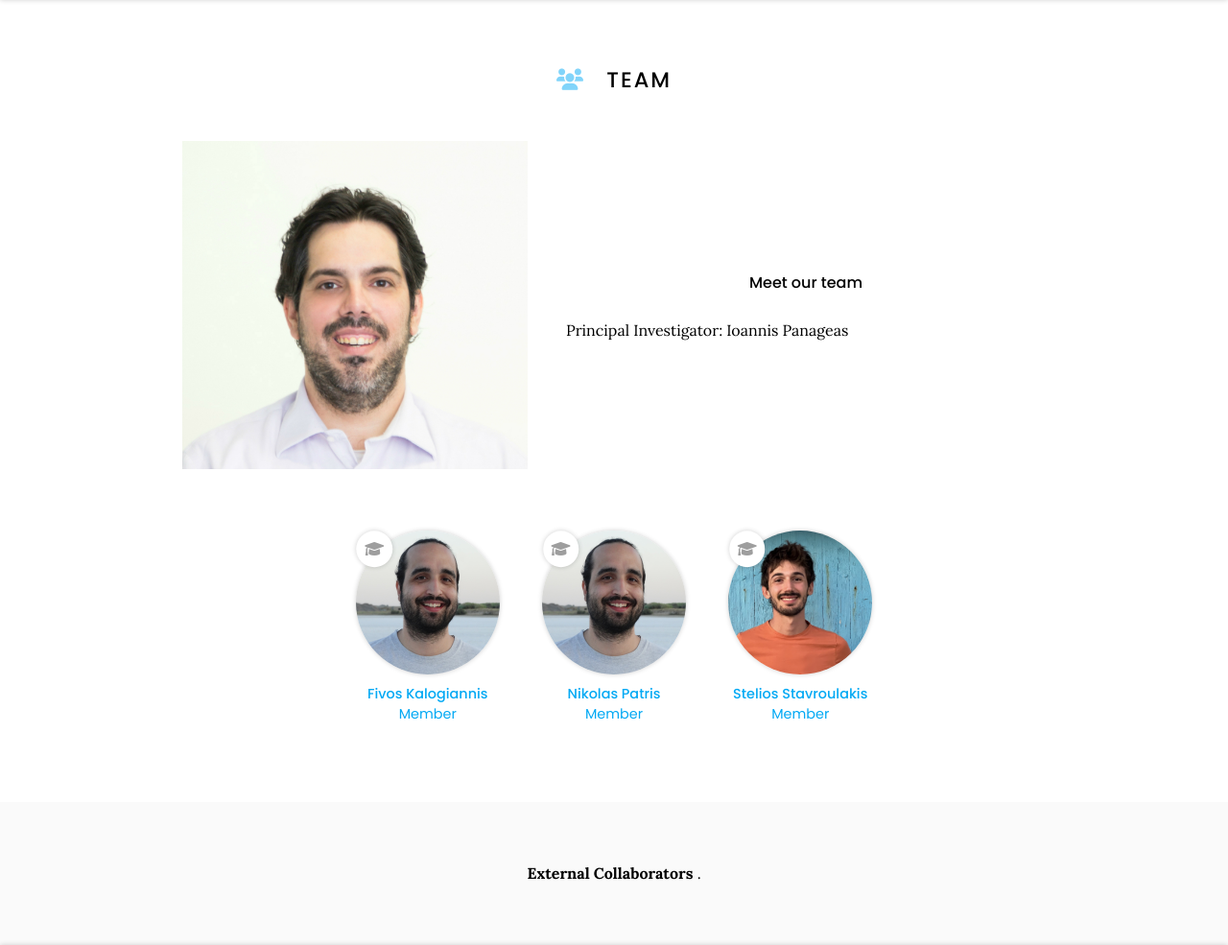
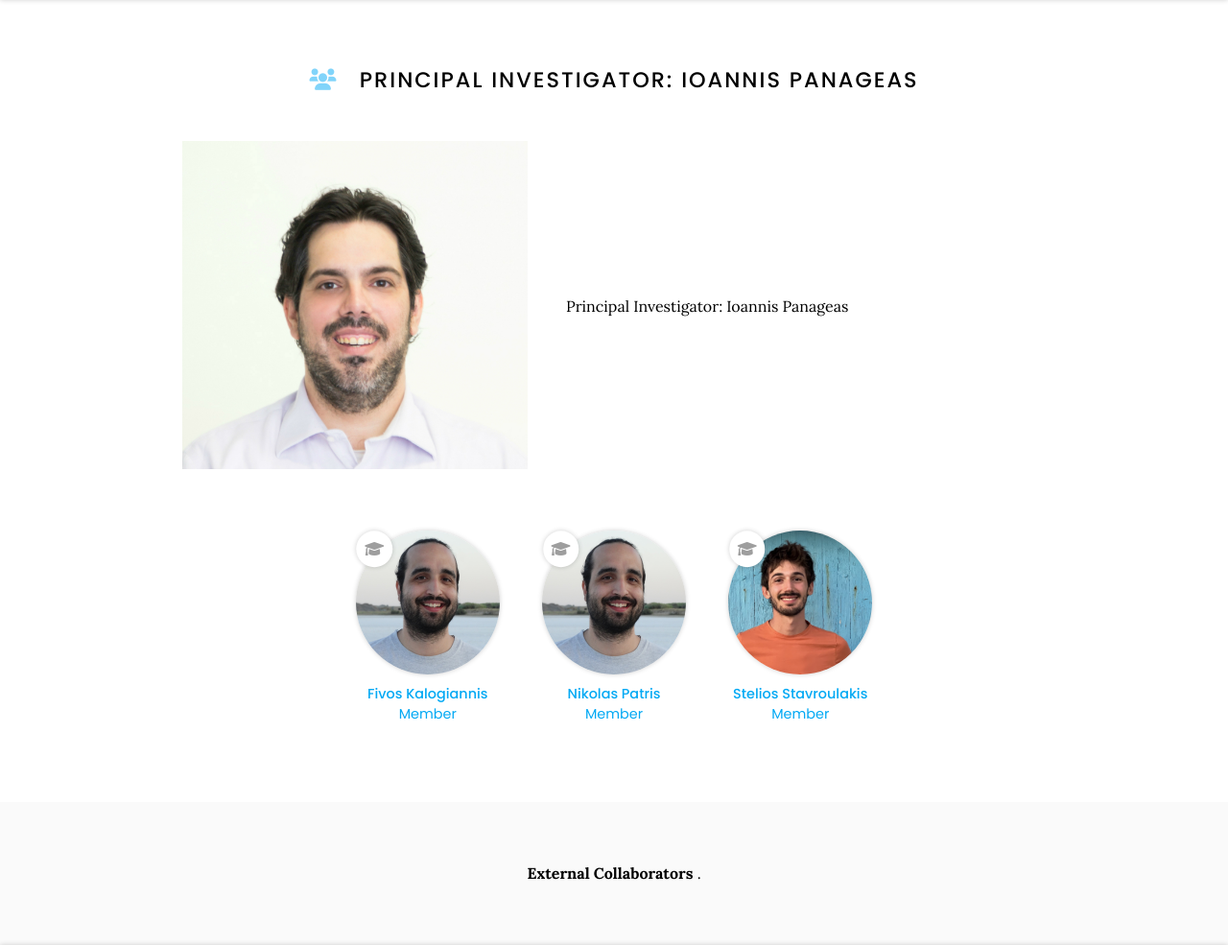
Before and after one commit to goallabuci/goallabuci.github.io, a Jekyll site: the page built from team/index.md, in a window 1280 px wide. Shown: the part 110-1095 px from the top of the page at 96% size. Built offline with Jekyll 4.4.1, drawn with Linux system fonts in a browser that asks for light colours; grey boxes are pictures that could not be loaded.

Commit message:
Update index.md

```diff
--- a/team/index.md
+++ b/team/index.md
@@ -5,7 +5,7 @@ nav:
   tooltip: About our team
 ---
 
-# <i class="fas fa-users"></i>Team
+# <i class="fas fa-users"></i>Principal Investigator: Ioannis Panageas
 
 
 {% capture text %}
@@ -14,8 +14,7 @@ Principal Investigator: Ioannis Panageas{% endcapture %}
 {%
   include feature.html
   image="images/portraits/Panageas.jpg"
-  link="research"
-  title="Meet our team"
+  link="https://panageas.github.io/"
   text=text
 %}
 
```
